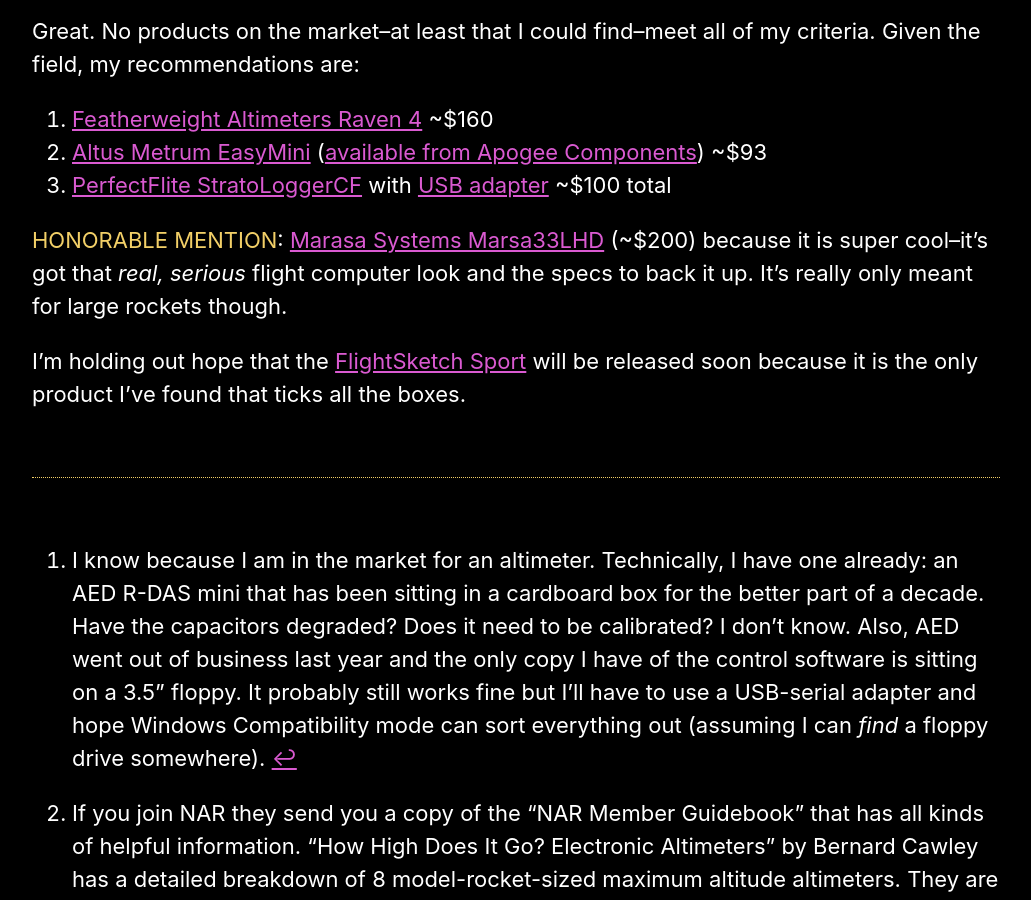
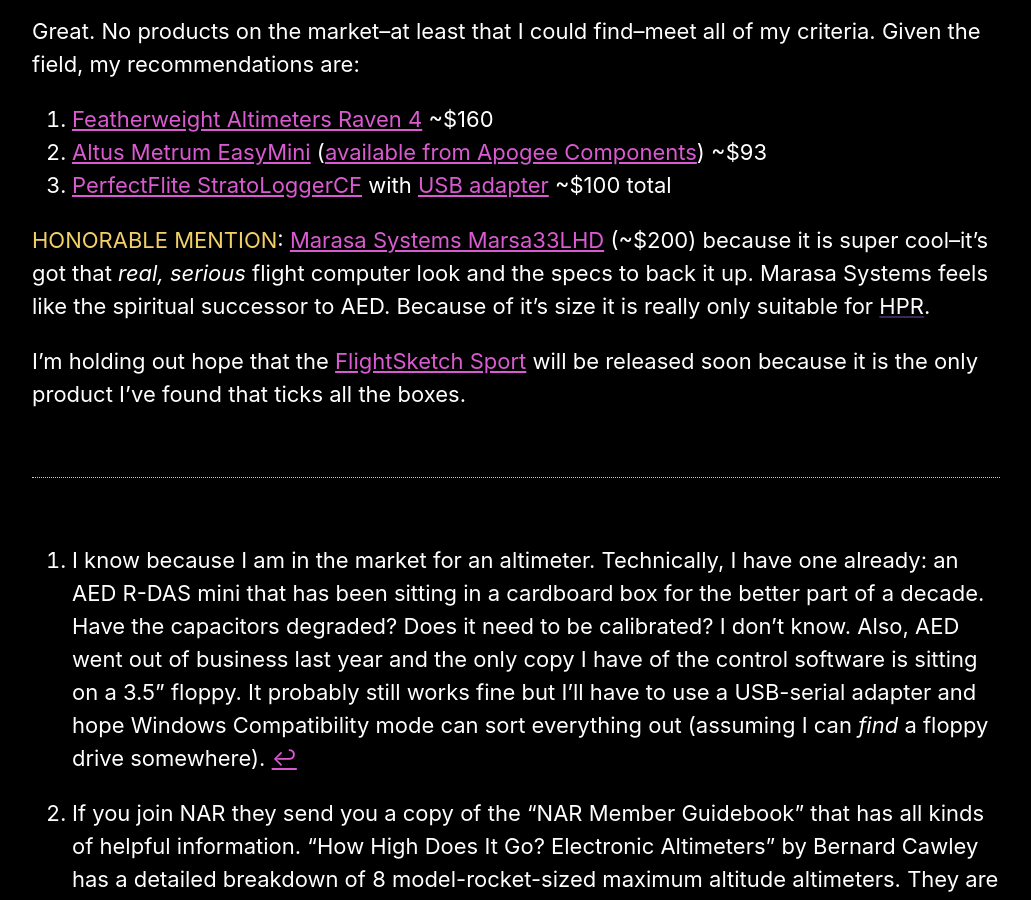
Before and after one commit to rocketlabdelta/rocketlabdelta.com, a Jekyll site: the page built from _posts/2020-02-14-altimiters-in-2020.md, in a window 1280 px wide and 900 px high, scrolled down 2681 px. Shown: the whole window, without its empty margins (124-1155 px from the left). Built offline with Jekyll 4.4.1, drawn with Linux system fonts in a browser that asks for light colours.

Commit message:
Copy editing

```diff
--- a/_posts/2020-02-14-altimiters-in-2020.md
+++ b/_posts/2020-02-14-altimiters-in-2020.md
@@ -47,11 +47,12 @@
 2. [Altus Metrum EasyMini][9e] ([available from Apogee Components][9f]) ~$93
 3. [PerfectFlite StratoLoggerCF][17a] with [USB adapter][17b] ~$100 total
 
-**HONORABLE MENTION**: [Marasa Systems Marsa33LHD][15] (~$200) because it is super cool--it's got that  _real, serious_ flight computer look and the specs to back it up. It's really only meant for large rockets though.
+**HONORABLE MENTION**: [Marasa Systems Marsa33LHD][15] (~$200) because it is super cool--it's got that  _real, serious_ flight computer look and the specs to back it up. Marasa Systems feels like the spiritual successor to AED. Because of it's size it is really only suitable for HPR.
 
 I'm holding out hope that the [FlightSketch Sport][13c] will be released soon because it is the only product I've found that ticks all the boxes.
 
 *[TLDR]: Too Long; Didn't Read
+*[HPR]: High-Power Rocketry
 
 [^1]: I know because I am in the market for an altimeter. Technically, I have one already: an AED R-DAS mini that has been sitting in a cardboard box for the better part of a decade. Have the capacitors degraded? Does it need to be calibrated? I don't know. Also, AED went out of business last year and the only copy I have of the control software is sitting on a 3.5" floppy. It probably still works fine but I'll have to use a USB-serial adapter and hope Windows Compatibility mode can sort everything out (assuming I can _find_ a floppy drive somewhere).
 [^2]: If you join NAR they send you a copy of the "NAR Member Guidebook" that has all kinds of helpful information. "How High Does It Go? Electronic Altimeters" by Bernard Cawley has a detailed breakdown of 8 model-rocket-sized maximum altitude altimeters. They are all competition certified.
```
